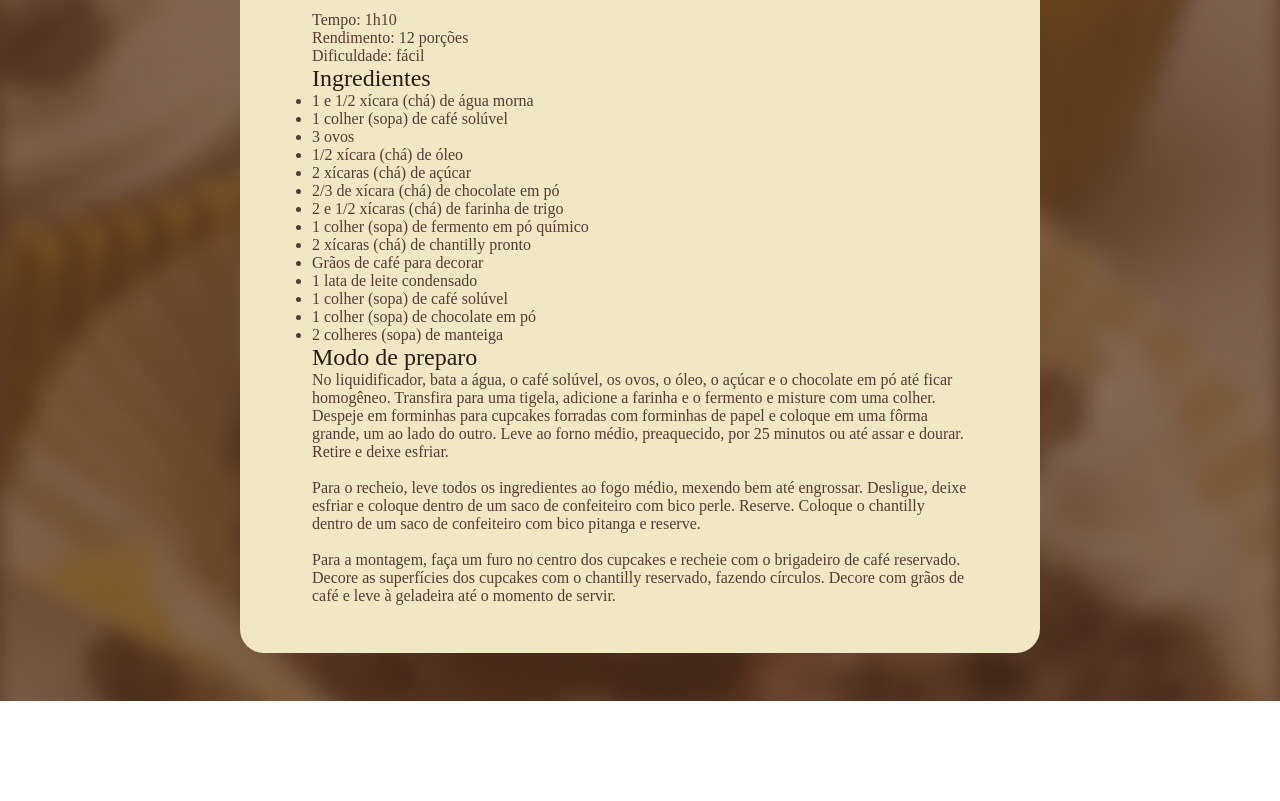
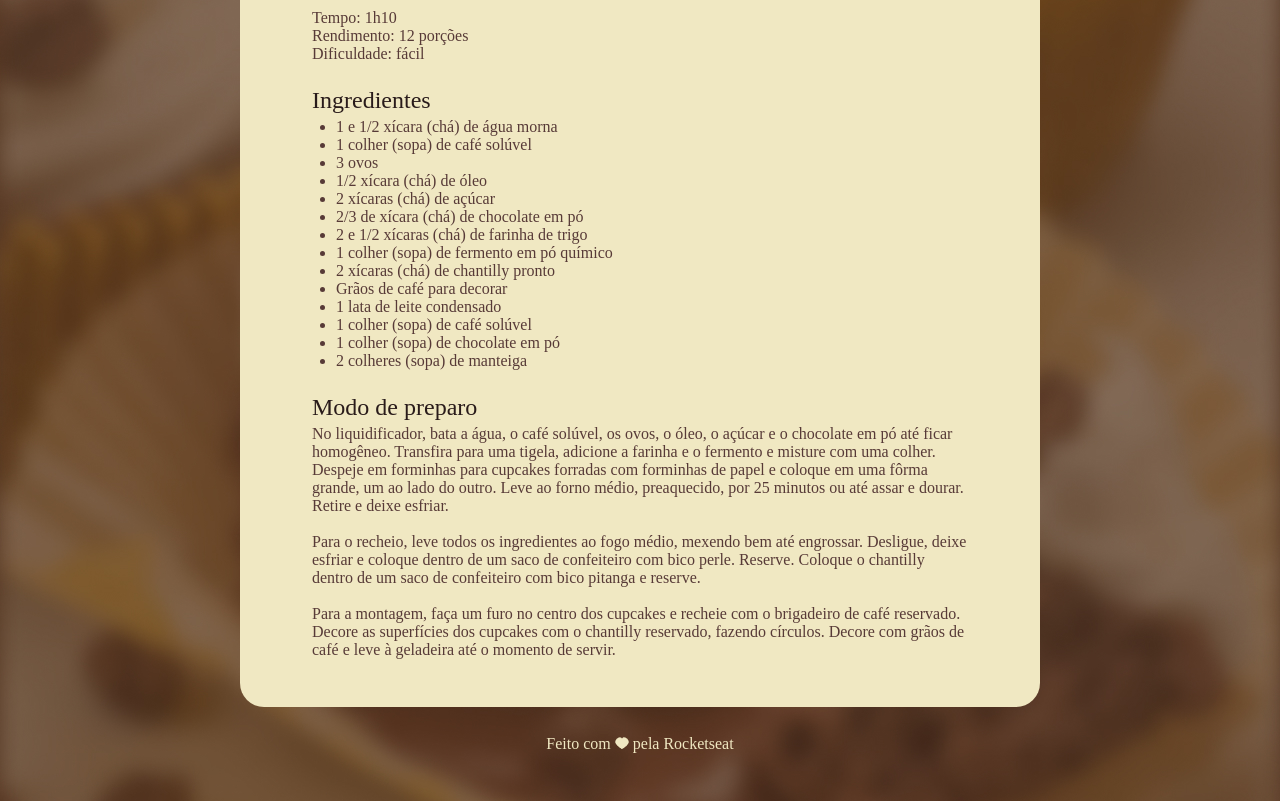
Before and after one commit to Darioluiz/projetos-pageReceita, a plain HTML site: page index.html in a window 1280 px wide. Shown: the part 599-1400 px from the top of the page. Before the commit the page ends 1300 px from the top, so only its background shows below. Drawn offline with Linux system fonts and the light colour scheme; a web font is replaced by a local one.

Commit message:
ajustes finais

```diff
--- a/index.html
+++ b/index.html
@@ -23,8 +23,8 @@
             O bolinho perfeito para acompanhar o café de todos os dias. É muito
             fácil e ainda por cima fica maravilhoso, com certeza vai
             impressionar. Faz e depois me conta o que achou!
-            <br /><br />
-
+          </p>
+          <p>
             Tempo: 1h10 <br />
             Rendimento: 12 porções<br />
             Dificuldade: fácil
@@ -74,5 +74,6 @@
         </section>
       </main>
     </div>
+    <footer> Feito com <img src="/assets/Vector.png" alt="icone de coração"> pela Rocketseat</footer>
   </body>
 </html>
--- a/style.css
+++ b/style.css
@@ -41,7 +41,7 @@ body{
 
 #page{
   width: 80rem;
-  margin: 4.8rem auto;
+  margin: 4.8rem auto 2.8rem;
   background-color: var(--surface-color);
   padding: 2.4rem;
   border-radius: 2.4rem;
@@ -57,6 +57,18 @@ main{
 
 }
 
+section + section {
+  padding-top: 2.4rem;
+}
+
+.about p +  p {
+  margin-top: 1.2rem;
+}
+
+ul{
+  margin-left:2.4rem ;
+}
+
 section h1 {
   font-size: 4rem;
   line-height: 140%;
@@ -65,4 +77,12 @@ section h1 {
 
 section h1, section h2 {
   color: var(--text-color-primary);
+  margin-bottom: 0.4rem;
+
 }
+
+footer {
+  color: var(--text-color-on-bg);
+  text-align: center;
+  margin-bottom: 4.8rem;
+}
```
Also changed, not shown: assets/Vector.png (added).
